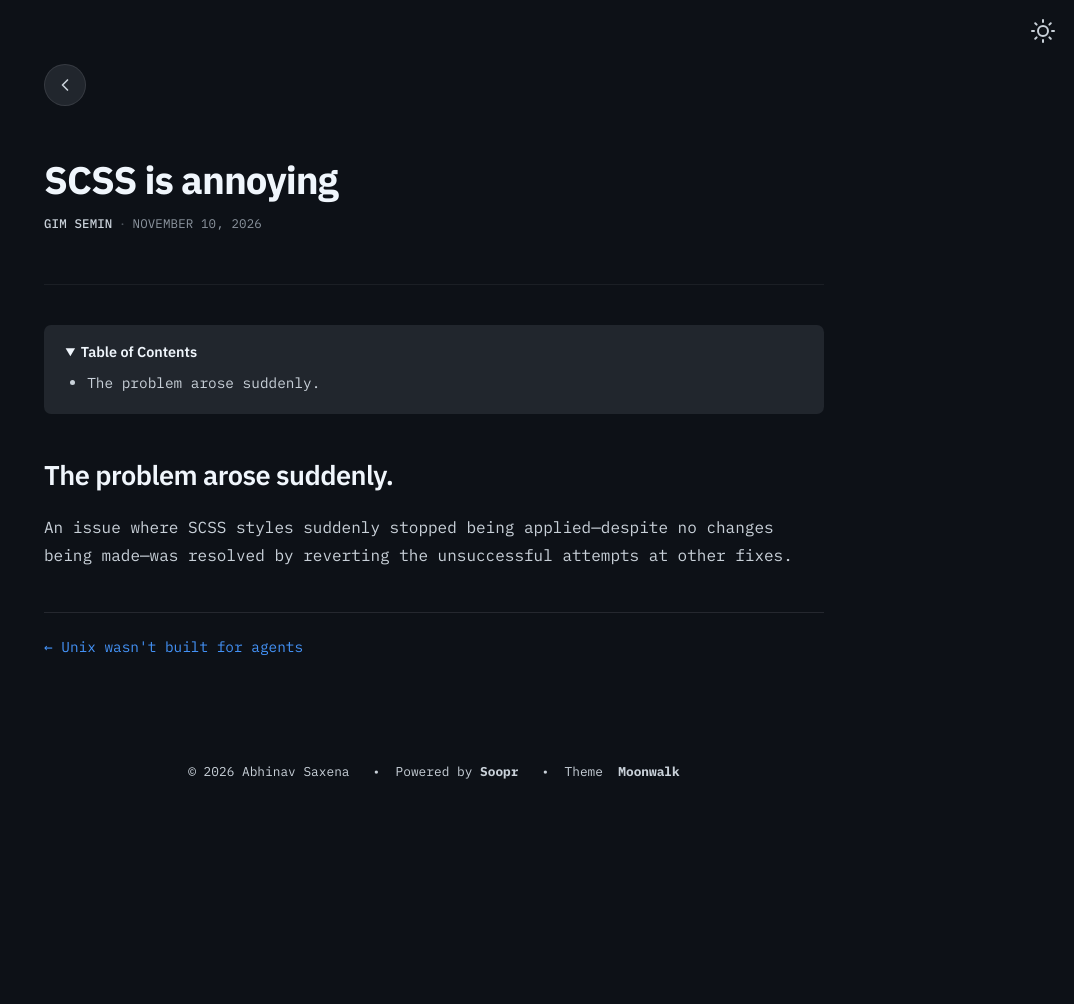
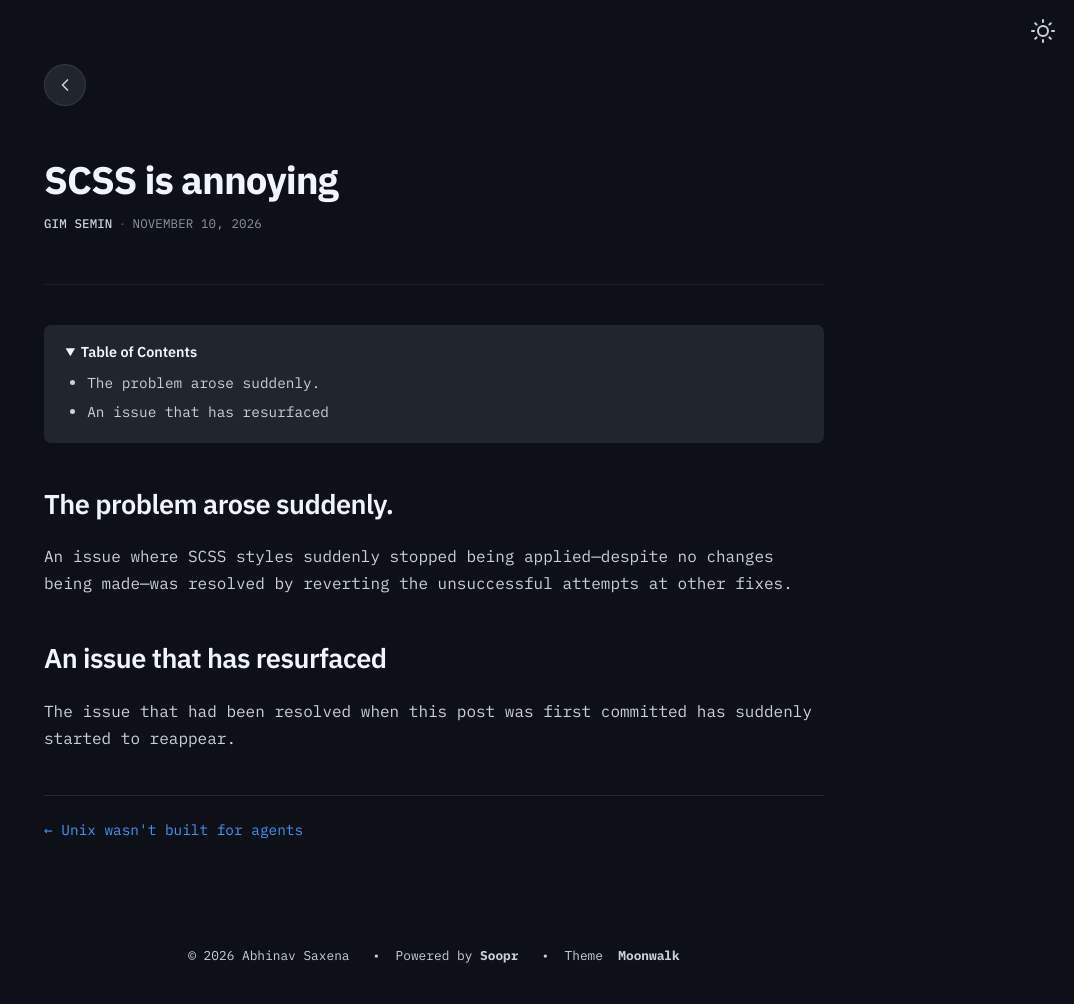
Before and after one commit to Sorepe/Sorepe.github.io, a Jekyll site: the page built from _posts/2026-11-10-SCSS-is-difficult.md, in a window 1280 px wide. Shown: the whole page, without its empty margins (206-1280 px from the left). Built offline with Jekyll 4.4.1, drawn with Linux system fonts in a browser that asks for light colours; before the commit the page ends 900 px from its top, so only the background shows below that.

Commit message:
Update 2026-11-10-SCSS-is-difficult.md

```diff
--- a/_posts/2026-11-10-SCSS-is-difficult.md
+++ b/_posts/2026-11-10-SCSS-is-difficult.md
@@ -10,3 +10,7 @@ summary: "SCSS is difficult"
 ## The problem arose suddenly.
 
 An issue where SCSS styles suddenly stopped being applied—despite no changes being made—was resolved by reverting the unsuccessful attempts at other fixes.
+
+## An issue that has resurfaced
+
+The issue that had been resolved when this post was first committed has suddenly started to reappear.
```
